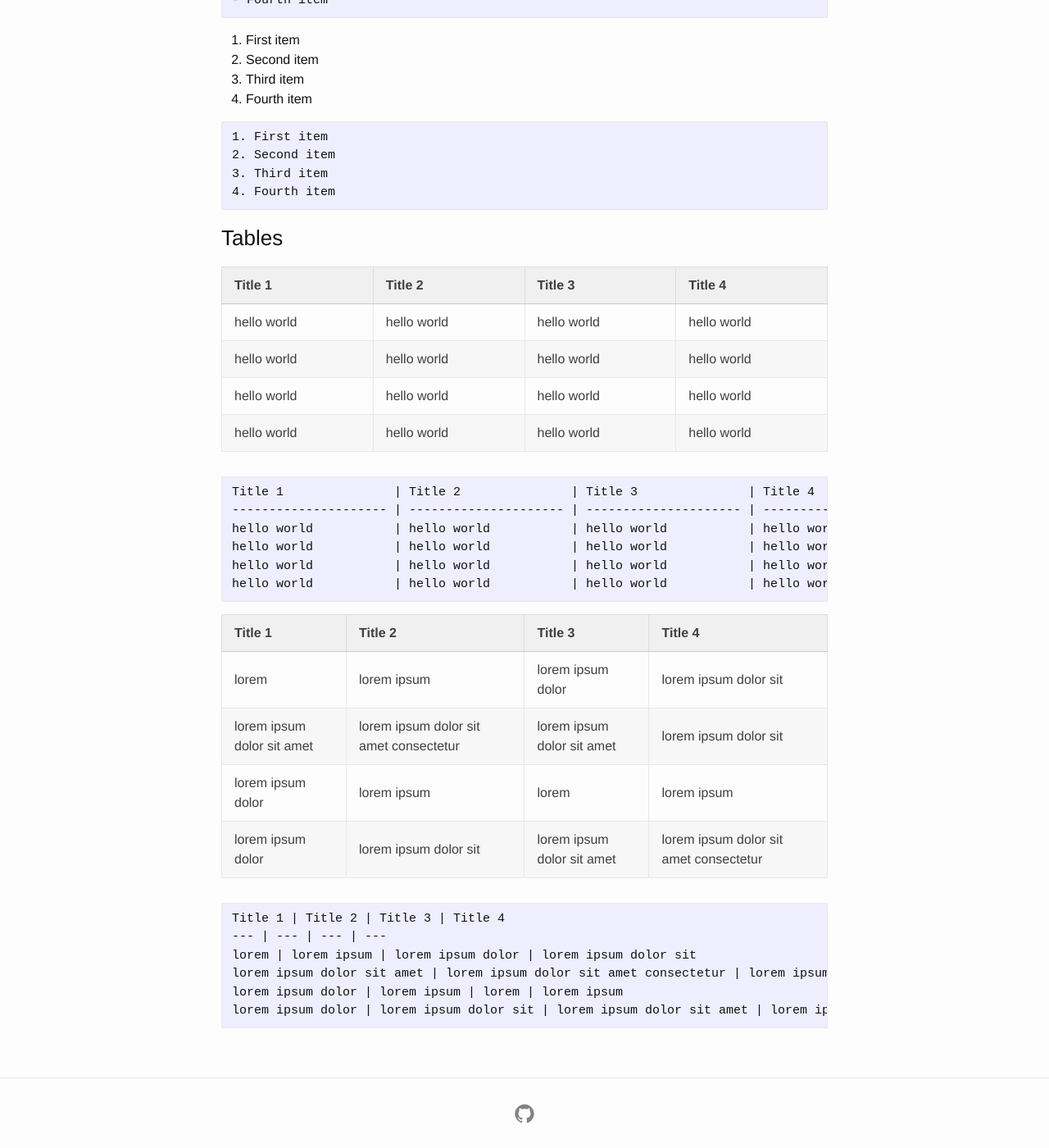
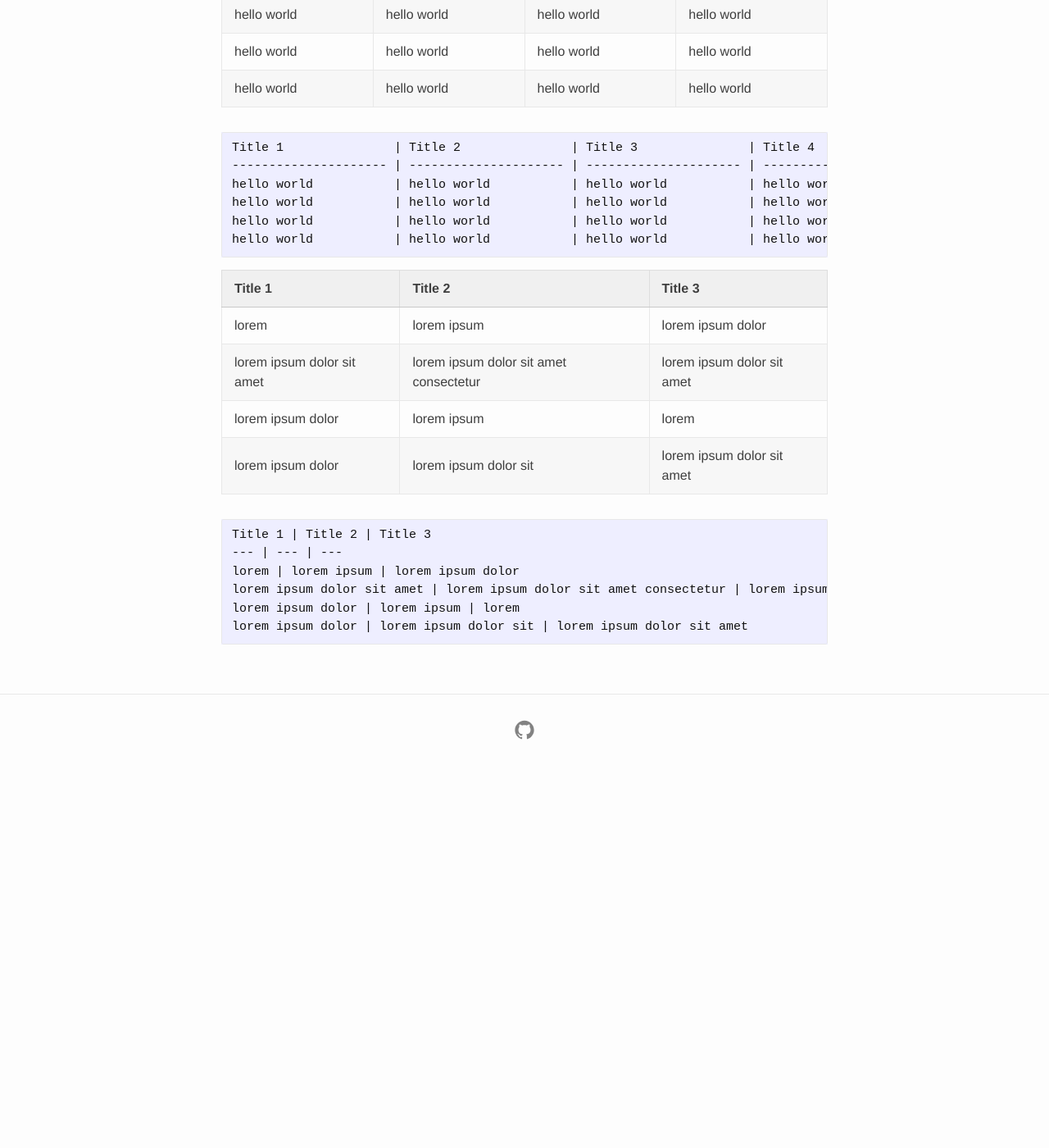
Before and after one commit to lcr/lcr.github.io, a Jekyll site: the page built from _posts/2017-09-22-markdown.md, in a window 1280 px wide and 1400 px high, scrolled down 1462 px. Shown: the whole window at 82% size. Built offline with Jekyll 4.4.1, drawn with Linux system fonts in a browser that asks for light colours; after the commit the page ends 2394 px from its top, so only the background shows below that; some of the changed text lies outside the part shown.

Commit message:
first blog

````diff
--- a/_posts/2017-09-22-markdown.md
+++ b/_posts/2017-09-22-markdown.md
@@ -80,18 +73,18 @@ hello world           | hello world           | hello world           | hello wo
 hello world           | hello world           | hello world           | hello world
 ```
 
-Title 1 | Title 2 | Title 3 | Title 4
---- | --- | --- | ---
-lorem | lorem ipsum | lorem ipsum dolor | lorem ipsum dolor sit
-lorem ipsum dolor sit amet | lorem ipsum dolor sit amet consectetur | lorem ipsum dolor sit amet | lorem ipsum dolor sit
-lorem ipsum dolor | lorem ipsum | lorem | lorem ipsum
-lorem ipsum dolor | lorem ipsum dolor sit | lorem ipsum dolor sit amet | lorem ipsum dolor sit amet consectetur
+Title 1 | Title 2 | Title 3
+--- | --- | ---
+lorem | lorem ipsum | lorem ipsum dolor
+lorem ipsum dolor sit amet | lorem ipsum dolor sit amet consectetur | lorem ipsum dolor sit amet
+lorem ipsum dolor | lorem ipsum | lorem
+lorem ipsum dolor | lorem ipsum dolor sit | lorem ipsum dolor sit amet
 
 ```
-Title 1 | Title 2 | Title 3 | Title 4
---- | --- | --- | ---
-lorem | lorem ipsum | lorem ipsum dolor | lorem ipsum dolor sit
-lorem ipsum dolor sit amet | lorem ipsum dolor sit amet consectetur | lorem ipsum dolor sit amet | lorem ipsum dolor sit
-lorem ipsum dolor | lorem ipsum | lorem | lorem ipsum
-lorem ipsum dolor | lorem ipsum dolor sit | lorem ipsum dolor sit amet | lorem ipsum dolor sit amet consectetur
+Title 1 | Title 2 | Title 3
+--- | --- | ---
+lorem | lorem ipsum | lorem ipsum dolor
+lorem ipsum dolor sit amet | lorem ipsum dolor sit amet consectetur | lorem ipsum dolor sit amet
+lorem ipsum dolor | lorem ipsum | lorem
+lorem ipsum dolor | lorem ipsum dolor sit | lorem ipsum dolor sit amet
 ```
````
Also changed, not shown: other parts of _posts/2017-09-22-markdown.md (+0 -7 lines).
